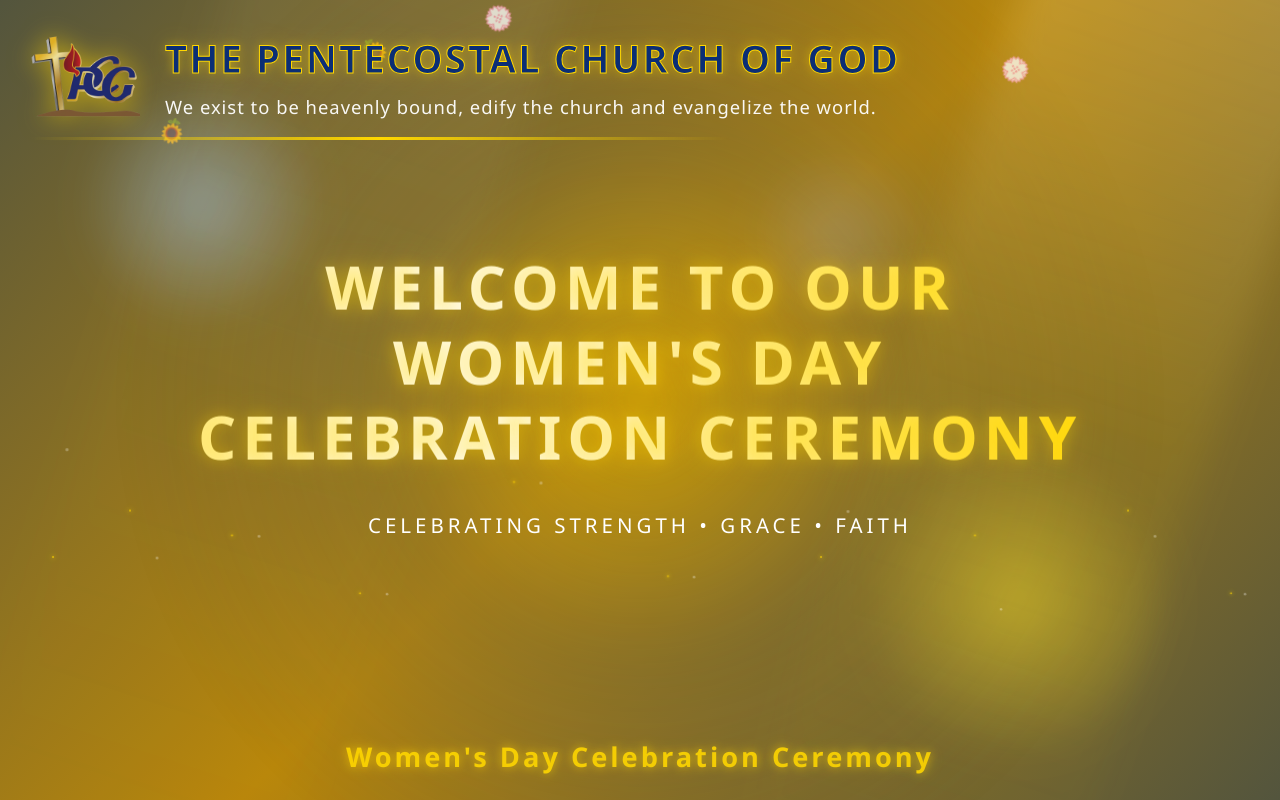
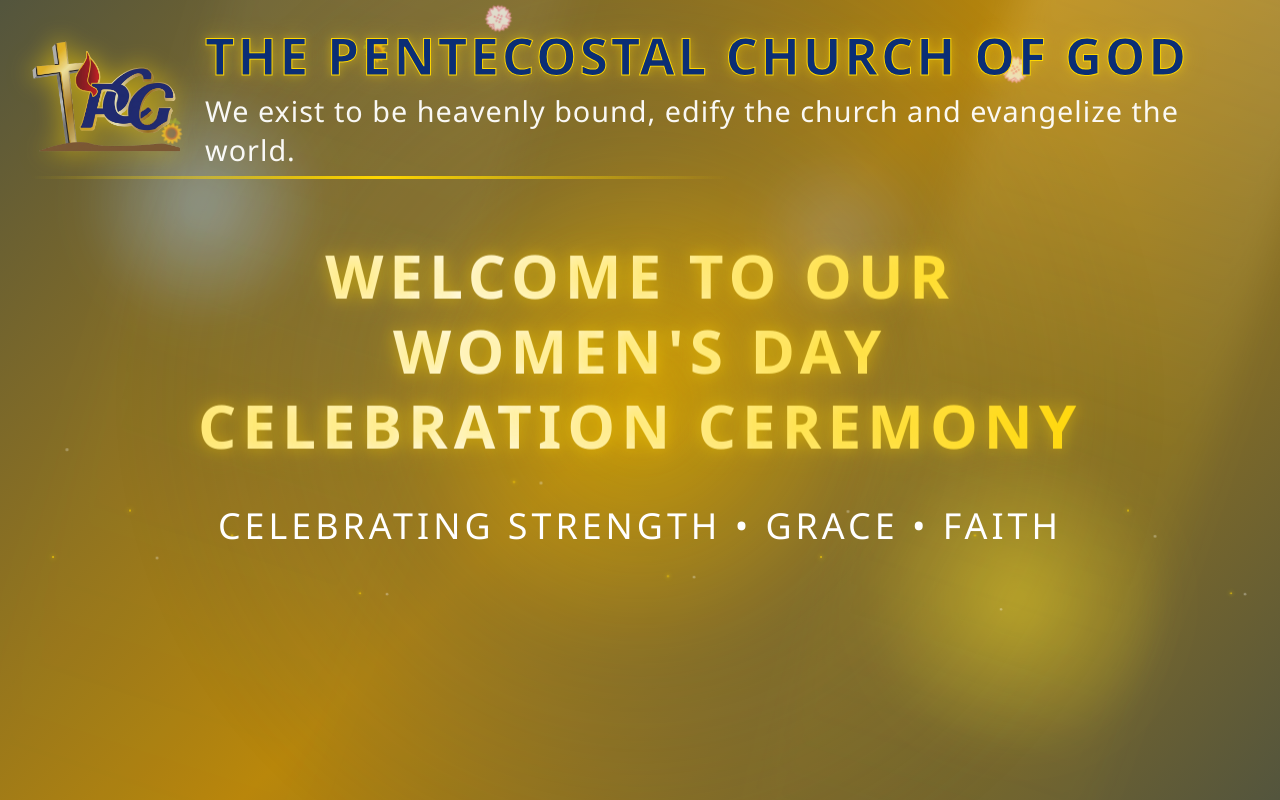
Before and after one commit to LusandaBanzi/welcomingWomen, a plain HTML site: page index.html in a window 1280 px wide. Drawn offline with Linux system fonts and the light colour scheme.

```diff
--- a/index.html
+++ b/index.html
@@ -301,8 +301,8 @@
 
 .logo{
 
-    width:110px;
-    height:110px;
+    width:150px;
+    height:140px;
 
     object-fit:contain;
 
@@ -331,11 +331,11 @@
 
 .church-title{
 
-    font-size:2.4rem;
-
-    font-weight:900;
-
-    letter-spacing:2px;
+    font-size:3.2rem;
+
+    font-weight:999;
+
+    letter-spacing:2.8px;
 
     text-transform:uppercase;
 
@@ -354,9 +354,9 @@
 /* Increased from 1rem so the motto reads clearly on a projector */
 .church-motto{
 
-    margin-top:10px;
-
-    font-size:1.15rem;
+    margin-top:1px;
+
+    font-size:1.8rem;
 
     letter-spacing:1px;
 
@@ -554,7 +554,7 @@
 
     margin-top:25px;
 
-    font-size:1.6vw;
+    font-size:2.8vw;
 
     text-transform:uppercase;
 
@@ -660,33 +660,19 @@
 /*==================================================
     POSTER FRAME
 ==================================================*/
-
 .poster{
-
     position:relative;
-
-    width:48vw;
-
-    max-width:720px;
-
-    min-width:420px;
-
+    width:55vw;        /* Increased from 48vw */
+    max-width:950px;  /* Increased from 720px */
+    min-width:600px;   /* Increased from 420px */
     overflow:hidden;
-
     border-radius:24px;
-
     border:5px solid var(--gold);
-
     background:white;
-
     box-shadow:
-
-    0 0 25px rgba(255,215,0,.45),
-
-    0 0 60px rgba(255,215,0,.30),
-
-    0 0 120px rgba(255,215,0,.18);
-
+        0 0 25px rgba(255,215,0,.45),
+        0 0 60px rgba(255,215,0,.30),
+        0 0 120px rgba(255,215,0,.18);
 }
 
 .poster img{
@@ -900,10 +886,10 @@
     RESPONSIVE (POSTER)
 ==================================================*/
 
-@media (max-width:900px){
+@media (max-width:3000px){
 
 .poster{
-width:90vw;
+width:300vw;
 min-width:unset;
 }
 
@@ -1431,10 +1417,6 @@
 <div class="petal">💮</div>
 <div class="petal">🌻</div>
 
-<!-- Fixed footer label -->
-<div class="footer">
-    Women's Day Celebration Ceremony
-</div>
 
 <!-- Confetti burst container (populated by launchConfetti() in JS) -->
 <div id="confetti" class="confetti"></div>
```
